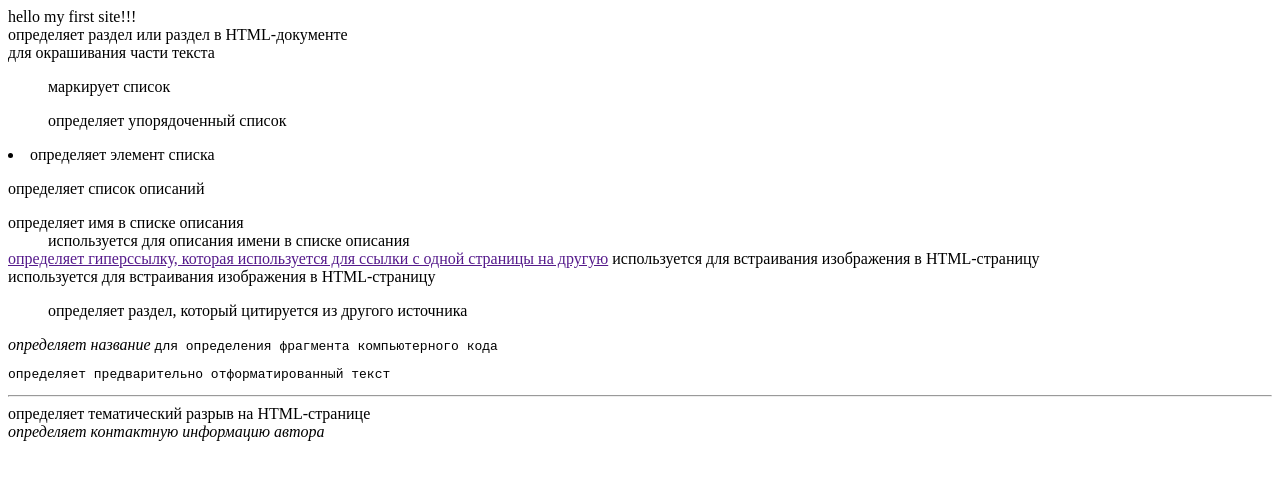
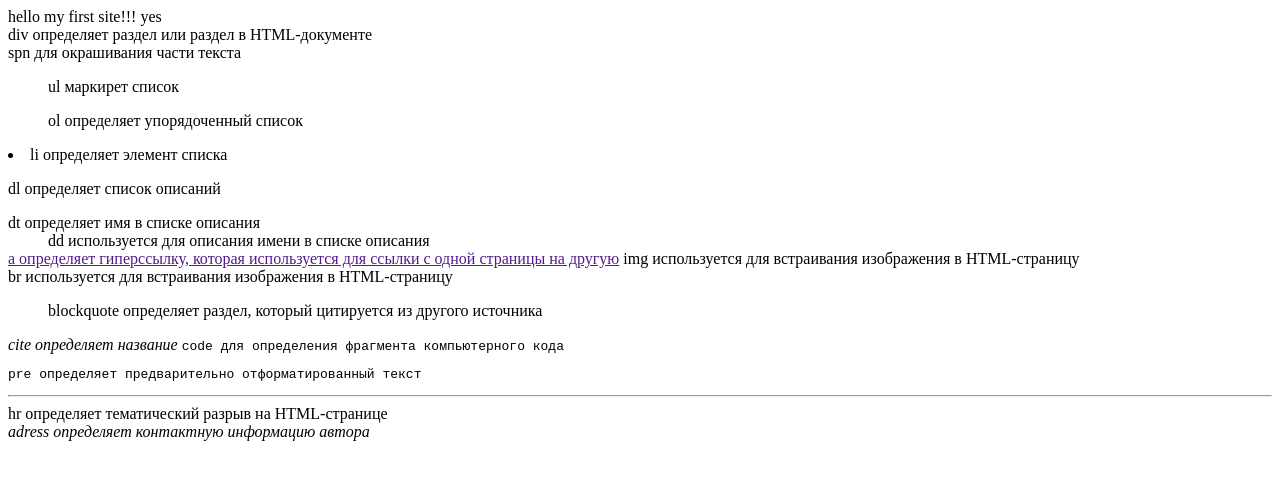
Before and after one commit to lenaKaracheva/-lenaKaracheva.github.io, a plain HTML site: page index.html in a window 1280 px wide. Drawn offline with Linux system fonts and the light colour scheme; files that its build step writes are made by us from their sources.

Commit message:
new praktika + unit4 gotovo

```diff
--- a/index.html
+++ b/index.html
@@ -9,23 +9,23 @@
 <script src=""></script>
 </head>
 <body>
-    hello my first site!!!
-    <div>определяет раздел или раздел в HTML-документе</div>
-   <span>для окрашивания части текста</span>
-   <ul>маркирует список</ul>
-   <ol>определяет упорядоченный список</ol>
-   <li>определяет элемент списка</li>
-   <dl>определяет список описаний</dl>
-   <dt>определяет имя в списке описания</dt>
-   <dd>используется для описания имени в списке описания</dd>
-   <a href="">определяет гиперссылку, которая используется для ссылки с одной страницы на другую</a>
-   <img src="" alt="">используется для встраивания изображения в HTML-страницу
-   <br>используется для встраивания изображения в HTML-страницу
-   <blockquote>определяет раздел, который цитируется из другого источника</blockquote>
-   <cite>определяет название</cite>
-   <code>для определения фрагмента компьютерного кода</code>
-   <pre>определяет предварительно отформатированный текст</pre>
-   <hr>определяет тематический разрыв на HTML-странице
-   <address>определяет контактную информацию автора</address>
+    hello my first site!!! yes
+    <div>div определяет раздел или раздел в HTML-документе</div>
+   <span>spn для окрашивания части текста</span>
+   <ul>ul маркирет список</ul>
+   <ol>ol определяет упорядоченный список</ol>
+   <li>li определяет элемент списка</li>
+   <dl>dl определяет список описаний</dl>
+   <dt>dt определяет имя в списке описания</dt>
+   <dd>dd используется для описания имени в списке описания</dd>
+   <a href="">a определяет гиперссылку, которая используется для ссылки с одной страницы на другую</a>
+   <img src="" alt="">img используется для встраивания изображения в HTML-страницу
+   <br>br используется для встраивания изображения в HTML-страницу
+   <blockquote>blockquote определяет раздел, который цитируется из другого источника</blockquote>
+   <cite>cite определяет название</cite>
+   <code>code для определения фрагмента компьютерного кода</code>
+   <pre>pre определяет предварительно отформатированный текст</pre>
+   <hr>hr определяет тематический разрыв на HTML-странице
+   <address>adress определяет контактную информацию автора</address>
 </body>
 </html>
```
